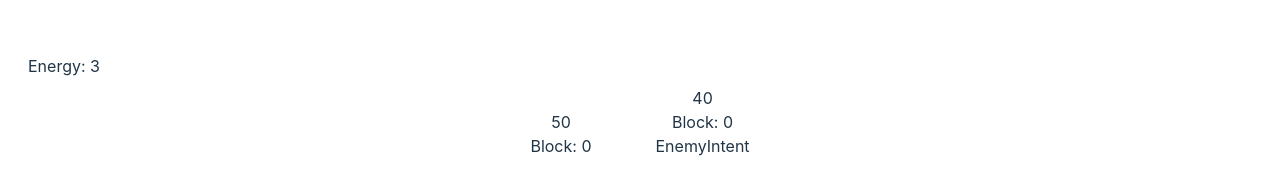
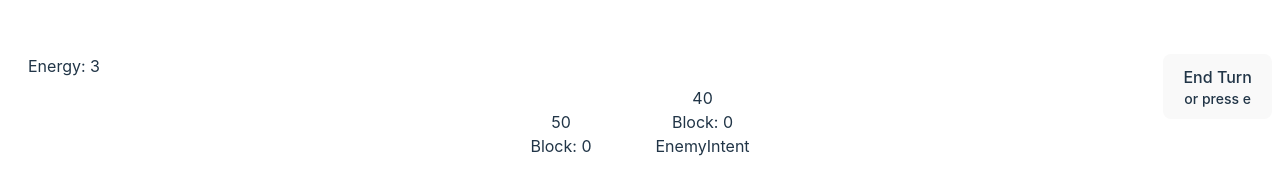
Before and after one commit to JonathanSchwob/vanquish, a React (Vite) app: page / in a window 1280 px wide. Shown: the part 278-447 px from the top of the page. Built offline with nearby package versions, Linux system fonts and the light colour scheme.

Commit message:
add end turn button

```diff
--- a/src/PlayBoard.tsx
+++ b/src/PlayBoard.tsx
@@ -102,6 +102,10 @@ const PlayBoard = () => {
       <DrawDeck cards={deckCards} />
       <Player hp={playerHp} block={playerBlock} />
       <Enemy hp={enemyHp} block={enemyBlock} />
+      <button className="absolute right-2">
+        End Turn
+        <span className="block text-sm">or press e</span>
+      </button>
       <Hand cards={handCards} cardClick={cardClick} />
       <DiscardDeck cards={discardCards} />
     </>
```
